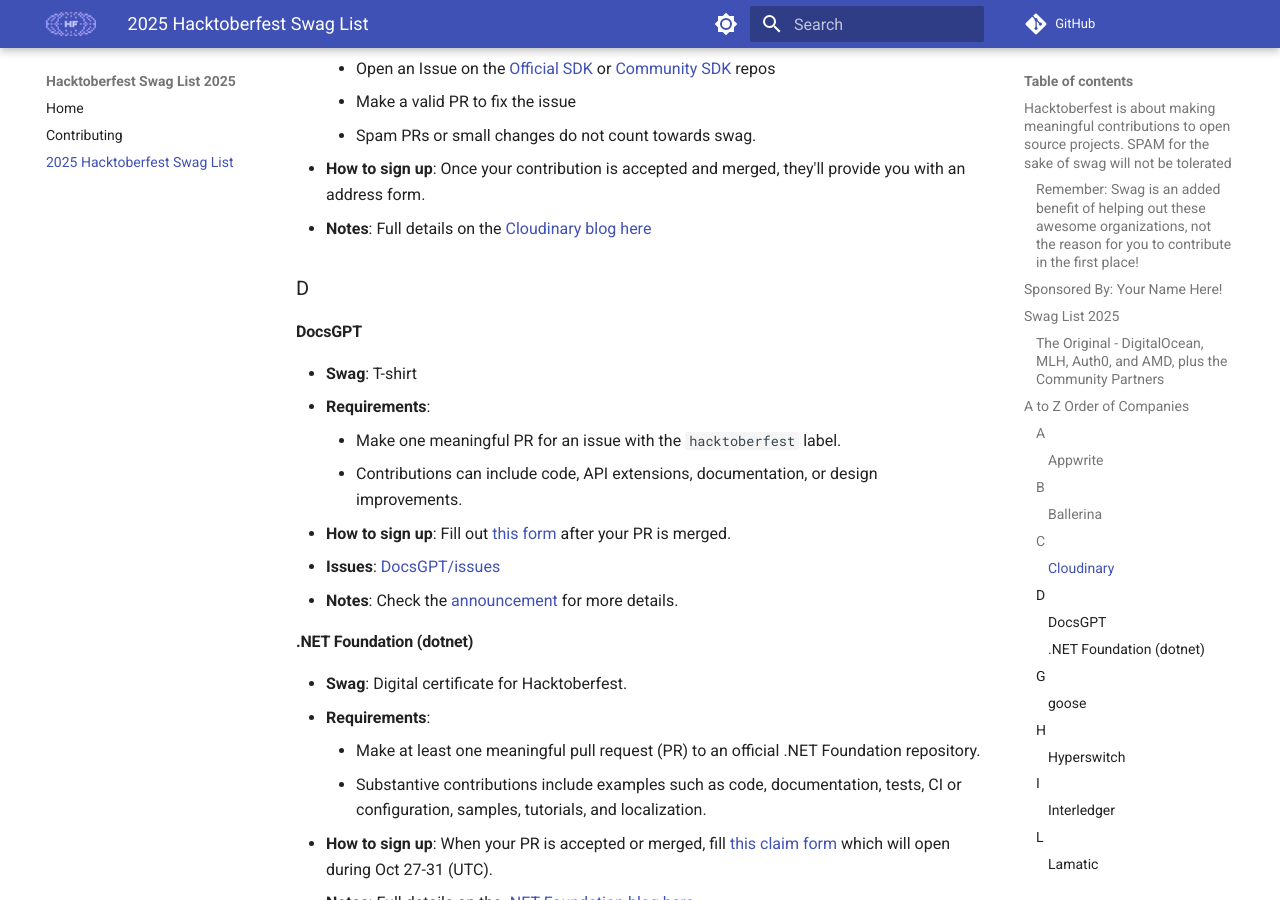
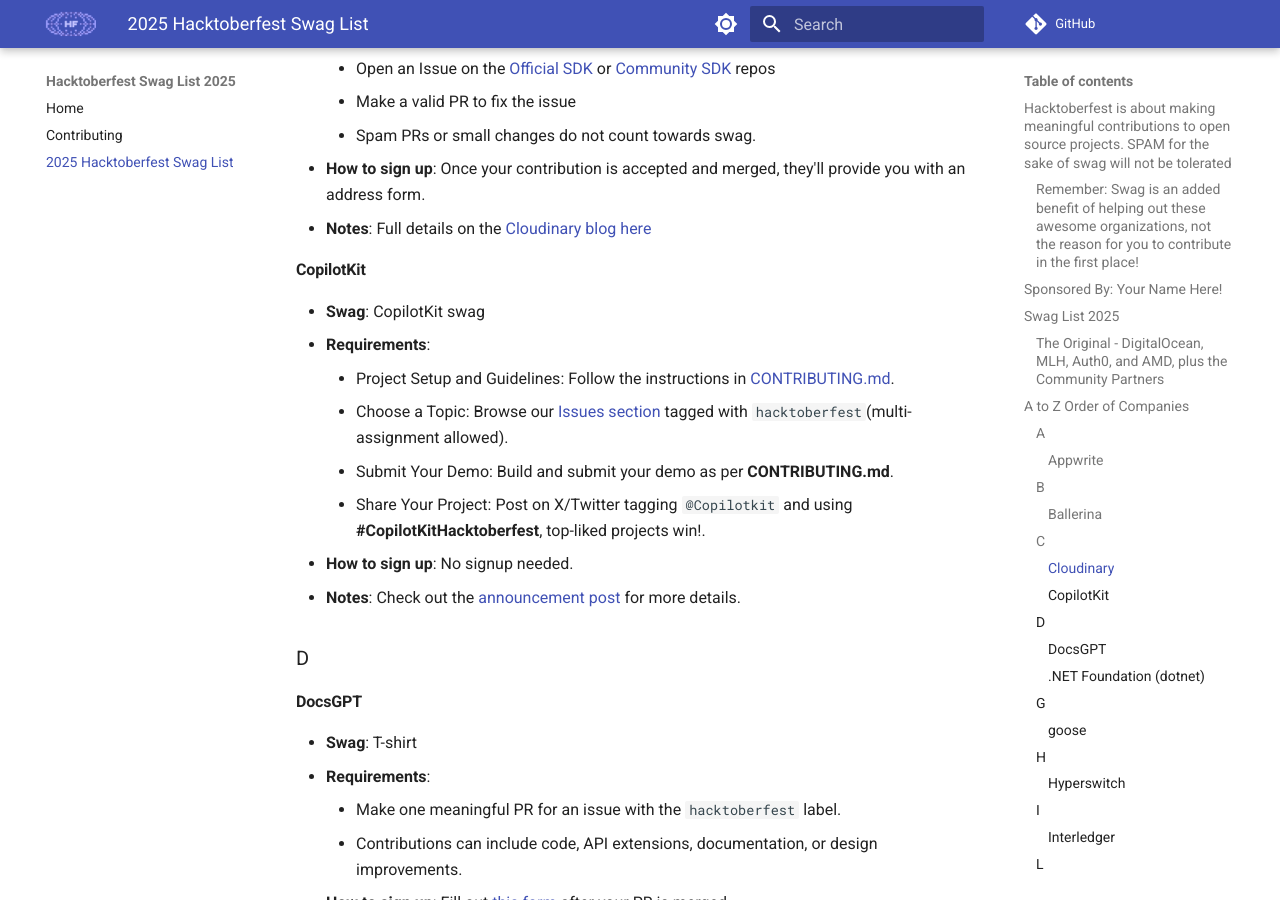
Before and after one commit to crweiner/hacktoberfest-swag-list, an MkDocs documentation site: the page built from docs/list.md, in a window 1280 px wide and 900 px high, scrolled down 2261 px. Built offline with MkDocs 1.6.1 and Material for MkDocs 9.7.7, drawn with Linux system fonts in a browser that asks for light colours; plug-ins that fetch from the network failed and are left out; comment, search, counter and statistics services are not loaded.

Commit message:
Update list.md

```diff
--- a/docs/list.md
+++ b/docs/list.md
@@ -66,6 +66,17 @@
     - Spam PRs or small changes do not count towards swag.
 - **How to sign up**: Once your contribution is accepted and merged, they'll provide you with an address form.
 - **Notes**: Full details on the [Cloudinary blog here](https://cloudinary.com/blog/hacktoberfest-2025)
+
+#### **CopilotKit**
+
+- **Swag**: CopilotKit swag
+- **Requirements**:
+    - Project Setup and Guidelines: Follow the instructions in [CONTRIBUTING.md](https://github.com/CopilotKit/CopilotKit/blob/main/community/content/CONTRIBUTING.md).
+    - Choose a Topic: Browse our [Issues section](https://github.com/CopilotKit/CopilotKit/issues?q=sort%3Aupdated-desc+is%3Aissue+is%3Aopen+label%3Ahacktoberfest) tagged with `hacktoberfest`(multi-assignment allowed).
+    - Submit Your Demo: Build and submit your demo as per **CONTRIBUTING.md**.
+    - Share Your Project: Post on X/Twitter tagging `@Copilotkit` and using **#CopilotKitHacktoberfest**, top-liked projects win!.
+- **How to sign up**: No signup needed.
+- **Notes**: Check out the [announcement post](https://github.com/CopilotKit/CopilotKit/tree/main/community/content) for more details.
 
 ### D
 
```
